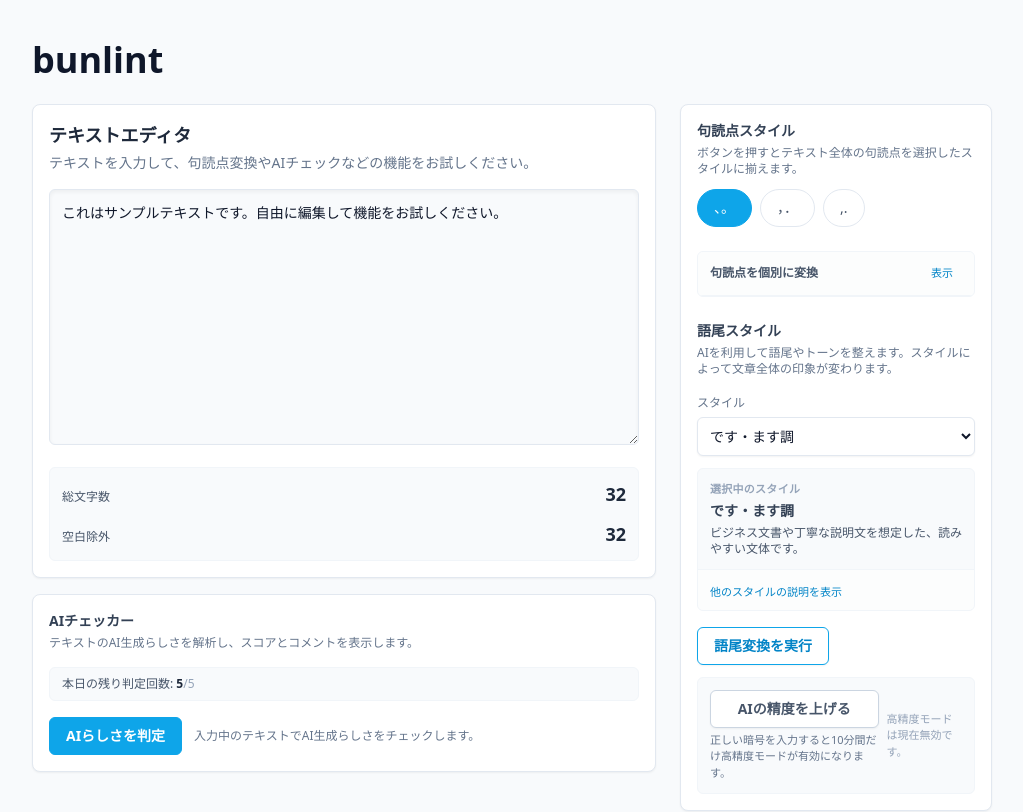
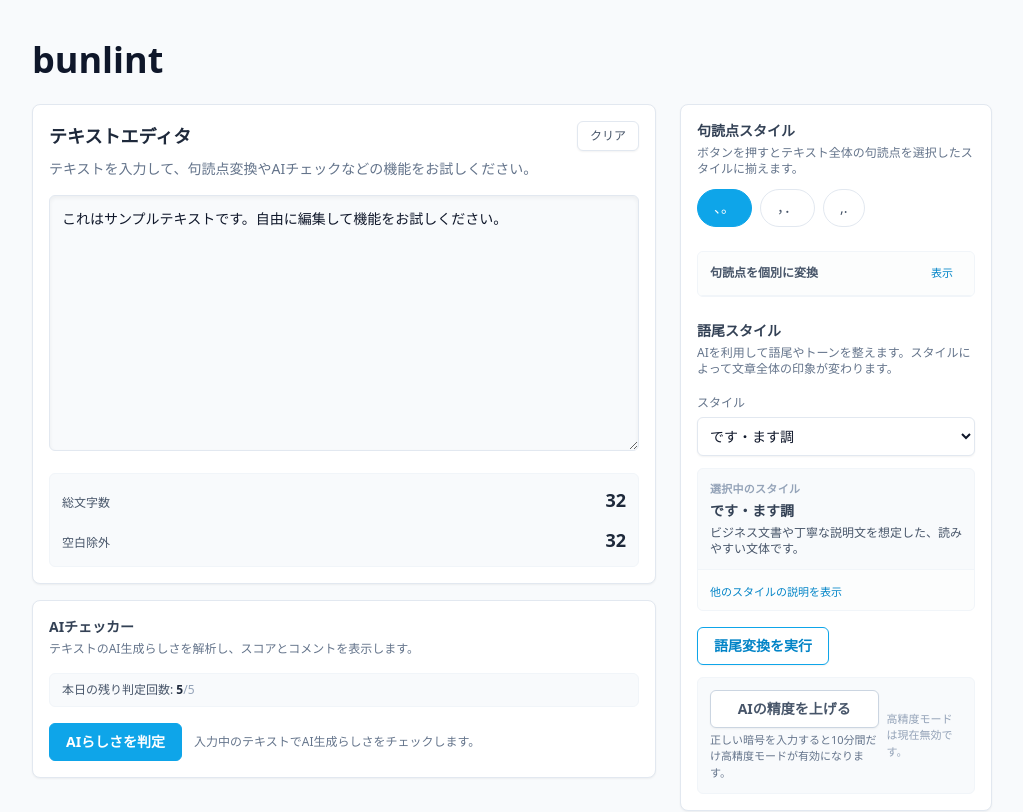
Before and after one commit to Hiro-Chiba/bunlint, a Next.js app: page / in a window 1280 px wide. Shown: the top 812 px of the page, without its empty margins (128-1151 px from the left). Built offline with nearby package versions, Linux system fonts and the light colour scheme.

Commit message:
テキストエディタにクリアボタンを追加

```diff
--- a/components/TextEditor.tsx
+++ b/components/TextEditor.tsx
@@ -665,6 +665,14 @@
     setActiveHistoryEntryId(null);
     setAiCheckResult(null);
     setAiCheckMessage(null);
+  };
+
+  const handleClearText = () => {
+    if (text.length === 0) {
+      return;
+    }
+
+    handleTextChange("");
   };
 
   const handlePunctuationModeChange = (mode: PunctuationMode) => {
@@ -1339,6 +1347,7 @@
           <EditorTextareaSection
             text={text}
             onTextChange={handleTextChange}
+            onClear={handleClearText}
             statusMessage={statusMessage}
             statusMessageId={statusMessageId}
             editorTitleId={editorTitleId}
--- a/components/text-editor/EditorTextareaSection.tsx
+++ b/components/text-editor/EditorTextareaSection.tsx
@@ -8,6 +8,7 @@
 type EditorTextareaSectionProps = {
   text: string;
   onTextChange: (value: string) => void;
+  onClear: () => void;
   statusMessage: string | null;
   statusMessageId: string;
   editorTitleId: string;
@@ -20,6 +21,7 @@
 export function EditorTextareaSection({
   text,
   onTextChange,
+  onClear,
   statusMessage,
   statusMessageId,
   editorTitleId,
@@ -39,10 +41,20 @@
 
   return (
     <section className="space-y-4 rounded-lg border border-slate-200 bg-white p-4 shadow-sm">
-      <header className="space-y-1">
-        <h2 id={editorTitleId} className="text-lg font-semibold text-slate-800">
-          テキストエディタ
-        </h2>
+      <header className="space-y-2">
+        <div className="flex items-center justify-between gap-2">
+          <h2 id={editorTitleId} className="text-lg font-semibold text-slate-800">
+            テキストエディタ
+          </h2>
+          <button
+            type="button"
+            onClick={onClear}
+            disabled={text.length === 0}
+            className="inline-flex items-center justify-center rounded-md border border-slate-200 bg-white px-3 py-1.5 text-xs font-medium text-slate-600 shadow-sm transition-colors hover:border-brand-300 hover:text-brand-600 disabled:cursor-not-allowed disabled:border-slate-100 disabled:text-slate-300"
+          >
+            クリア
+          </button>
+        </div>
         <p id={editorDescriptionId} className="text-sm text-slate-500">
           テキストを入力して、句読点変換やAIチェックなどの機能をお試しください。
         </p>
```
